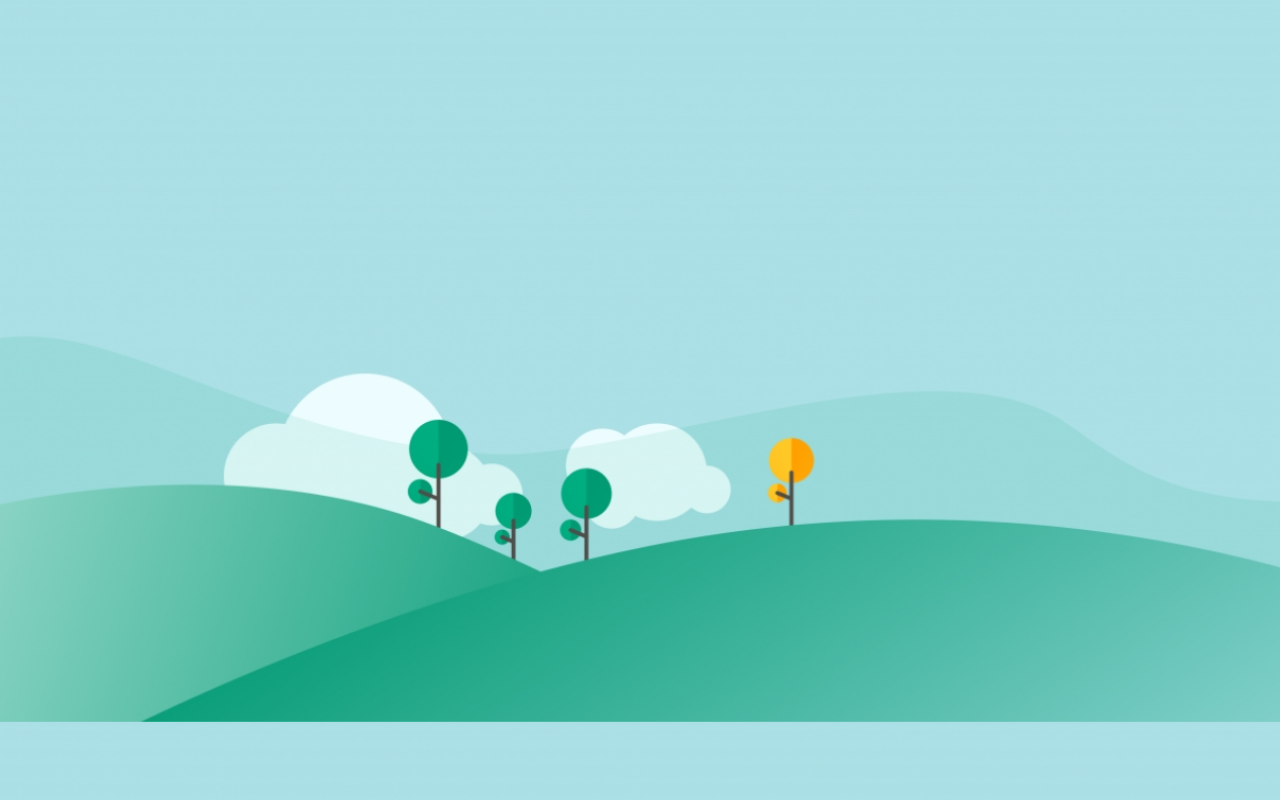
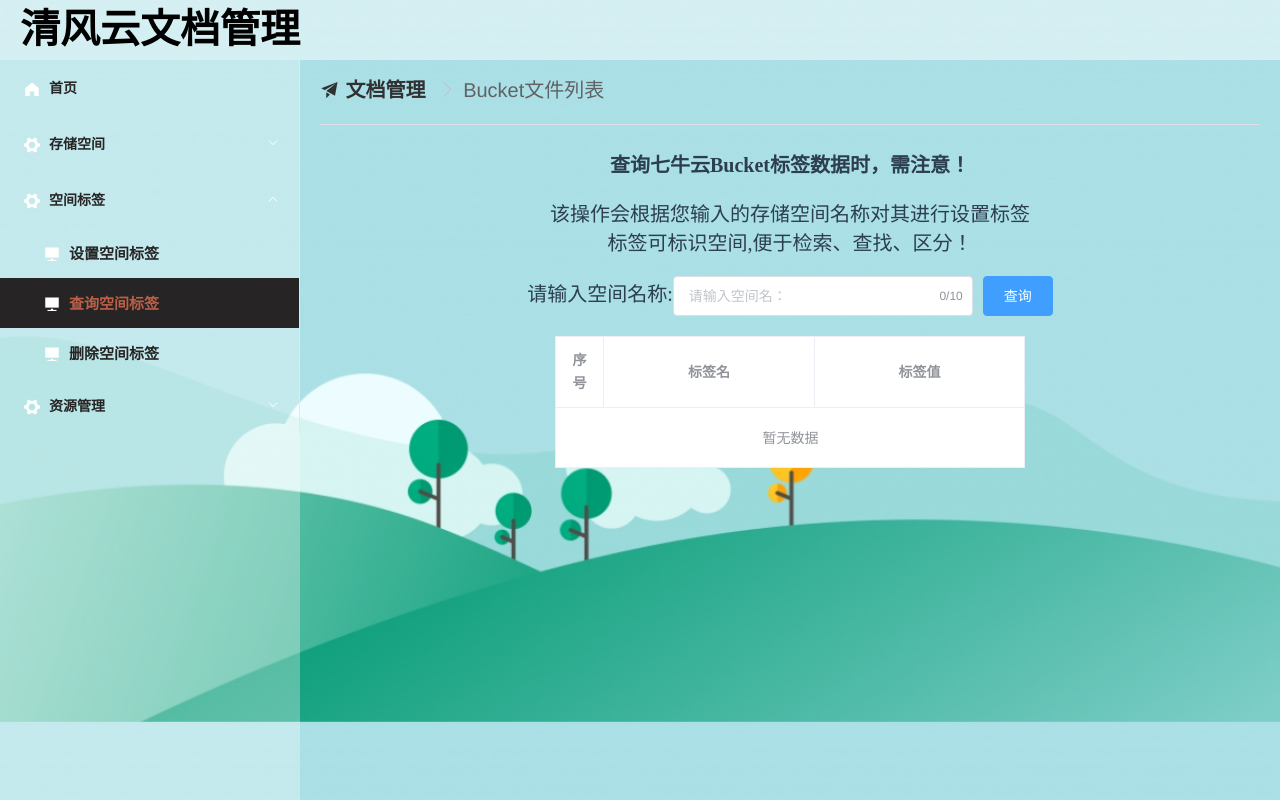
Before and after one commit to wqy-jstart/QFDoc-Manage-Web, a Vue app: page /sys-index/tags/tagList in a window 1280 px wide. Built offline with nearby package versions, Linux system fonts and the light colour scheme.

Commit message:
查询标签数据！

```diff
--- a/src/views/IndexView.vue
+++ b/src/views/IndexView.vue
@@ -112,11 +112,11 @@ a {
                 <i class="el-icon-s-platform"></i>
                 <span style="font-size: 15px;font-weight: bold">设置空间标签</span>
               </el-menu-item>
-              <el-menu-item index="/sys-admin/main/banner/add-new">
+              <el-menu-item index="/sys-index/tags/tagList">
                 <i class="el-icon-s-platform"></i>
                 <span style="font-size: 15px;font-weight: bold">查询空间标签</span>
               </el-menu-item>
-              <el-menu-item index="/sys-admin/main/banner/add-new">
+              <el-menu-item index="/sys-index/tags/deleteToTags">
                 <i class="el-icon-s-platform"></i>
                 <span style="font-size: 15px;font-weight: bold">删除空间标签</span>
               </el-menu-item>
--- /dev/null
+++ b/src/views/sys-index/main/tags/DeleteToTags.vue
@@ -0,0 +1,13 @@
+<template>
+
+</template>
+
+<script>
+export default {
+  name: "DeleteToTags"
+}
+</script>
+
+<style scoped>
+
+</style>
--- /dev/null
+++ b/src/views/sys-index/main/tags/TagsList.vue
@@ -0,0 +1,65 @@
+<template>
+  <div>
+    <el-breadcrumb separator-class="el-icon-arrow-right" style="font-size: 20px;">
+      <el-breadcrumb-item :to="{ path: '/' }">
+        <i class="el-icon-s-promotion"></i> 文档管理
+      </el-breadcrumb-item>
+      <el-breadcrumb-item>Bucket文件列表</el-breadcrumb-item>
+    </el-breadcrumb>
+
+    <el-divider></el-divider>
+
+    <p style="font-family: 幼圆;font-size: 20px;margin: 20px;font-weight: bold">查询七牛云Bucket标签数据时，需注意！</p>
+    <p style="font-family: 幼圆;font-size: 20px;margin: 20px">
+      该操作会根据您输入的存储空间名称对其进行设置标签<br>
+      标签可标识空间,便于检索、查找、区分！
+    </p>
+
+    <!--创建空间名的表单-->
+    <span style="font-size: 20px;font-family: 方正姚体">请输入空间名称:</span>
+    <el-input style="width: 300px" type="text" v-model="bucketName" placeholder="请输入空间名：" maxlength="10"
+              show-word-limit></el-input>
+    <el-button style="margin-left: 10px" type="primary" @click="submitForm()">查询
+    </el-button>
+    <!--创建空间名的表单-->
+    <el-table :data="tagData"
+              border
+              style="width: 50%;margin: 0 auto;margin-top: 20px">
+      <!-- prop必须是服务器绑定的属性名 -->
+      <el-table-column type="index" label="序号" align="center"></el-table-column>
+      <el-table-column prop="key" label="标签名" align="center"></el-table-column>
+      <el-table-column prop="value" label="标签值" align="center"></el-table-column>
+    </el-table>
+  </div>
+</template>
+
+<script>
+export default {
+  data() {
+    return {
+      bucketName: '',
+      tagData: []
+    }
+  },
+  methods: {
+    submitForm() {
+      this.tagData = [];
+      let url = this.GLOBAL.systemUrl + 'bucket/' + this.bucketName + '/selectToTags';
+      this.axios
+          .create({
+            'headers': {
+              'Authorization': localStorage.getItem('jwt')
+            }
+          }).get(url).then((response) => {
+        let responseBody = response.data;
+        console.log(responseBody)
+        if (responseBody.state == 20000){
+          this.tagData = responseBody.data;
+        }else {
+          this.$message.error(responseBody.message);
+        }
+      })
+    }
+  }
+}
+</script>
```
Also changed, not shown: src/router/index.js (+8 -0 lines).
